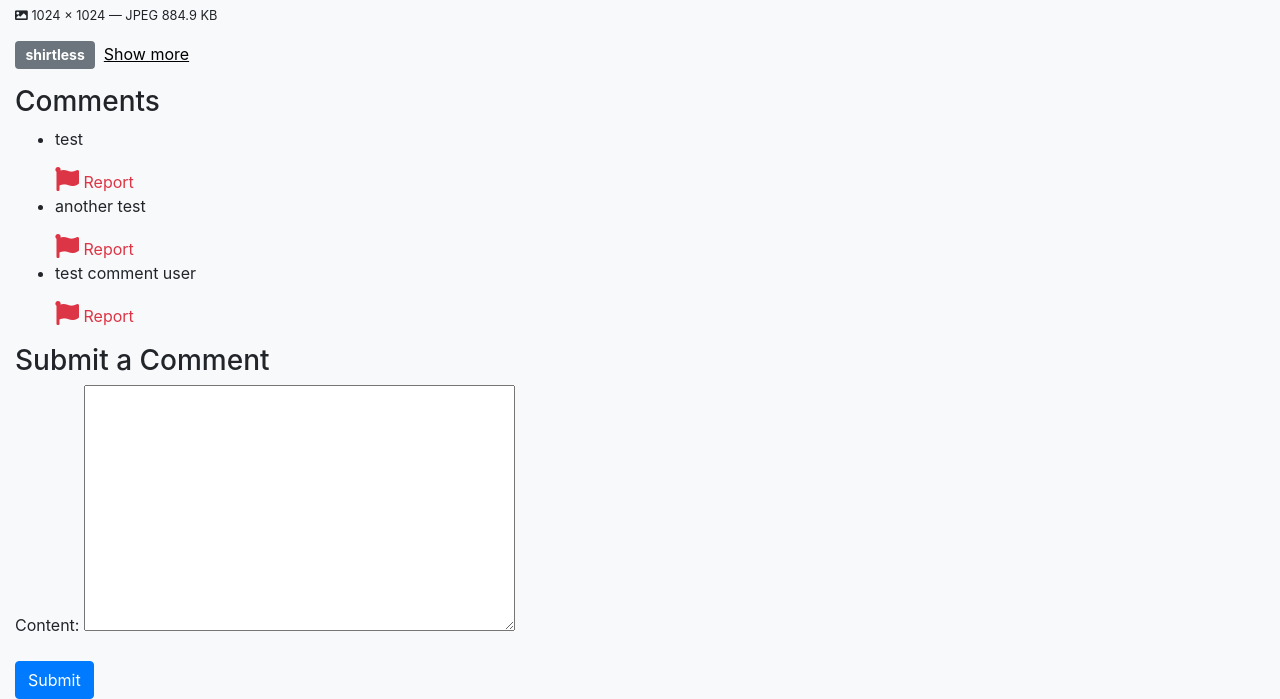
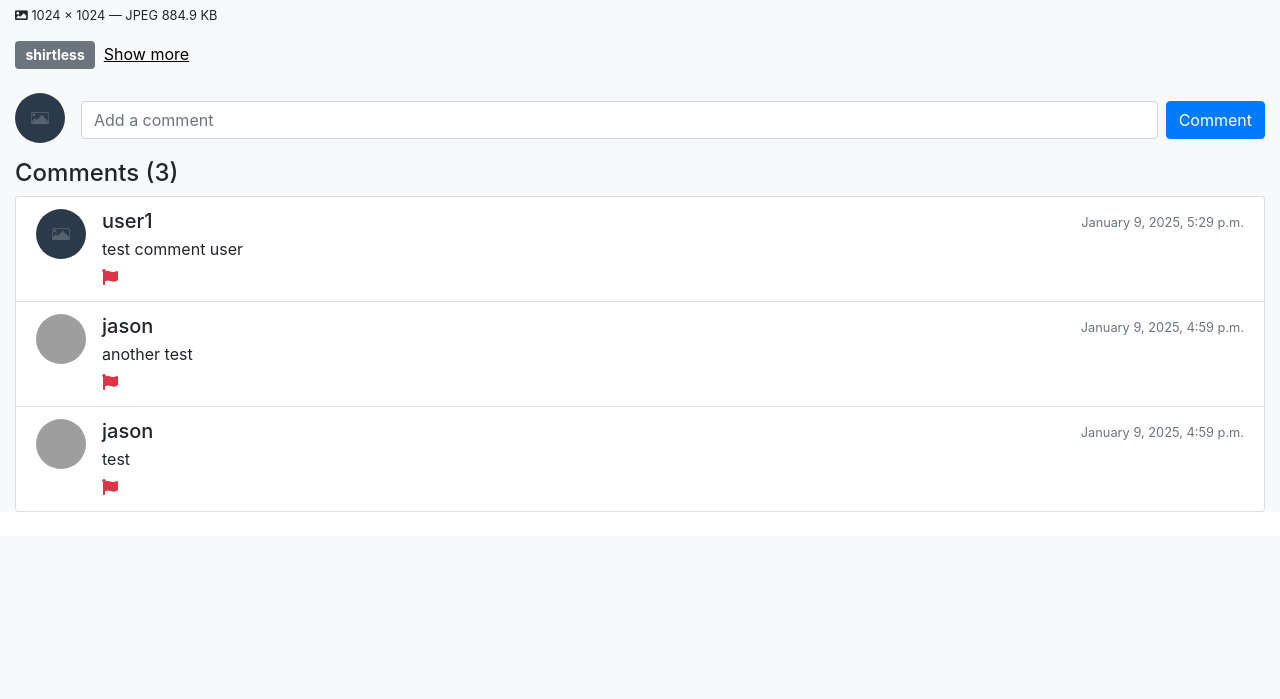
Before and after one commit to pft-jason/rainbow-media, a Django app: page /explore/image/45/ in a window 1280 px wide. Shown: the part 416-1115 px from the top of the page. After the commit the page ends 928 px from the top, so only its background shows below. Run offline with Django 4.2, Linux system fonts and the light colour scheme; data comes from the database, SQL or seed files in the repository; both versions use the stored data as it was after the commit; some libraries are stand-ins or nearby versions; grey boxes are pictures that could not be loaded.

Commit message:
Enhance comment functionality by adding a custom input field, improving comment display with user avatars, and sorting comments by creation date

```diff
--- a/gallery/forms.py
+++ b/gallery/forms.py
@@ -128,6 +128,13 @@ class UserProfileForm(forms.ModelForm):
         return instance
 
 class CommentForm(forms.ModelForm):
+    content = forms.CharField(
+        widget=forms.TextInput(attrs={
+            'class': 'form-control',
+            'placeholder': 'Add a comment',
+        })
+    )
+
     class Meta:
         model = Comment
         fields = ['content']
--- a/gallery/templates/gallery/image_detail.html
+++ b/gallery/templates/gallery/image_detail.html
@@ -1,4 +1,8 @@
 {% extends "base.html" %}
+
+{% load static %}
+
+{% load custom_filters %}
 
 {% block title %}Gallery{% endblock %}
 
@@ -100,7 +104,7 @@
             <p><i class="fas fa-image"></i> {{ image.width }} × {{ image.height }} — {{ image.format }} {{ image.size|filesizeformat }}</p>
         </div>
 
-        <div class="image-tags">
+        <div class="image-tags mb-4">
             {% for tag in image.tags.all %}
                 {% if forloop.counter <= 1 %}
                     <a href="{% url 'tagged_images' tag.id %}" class="badge badge-secondary">{{ tag.name }}</a>
@@ -113,29 +117,60 @@
             {% endif %}
         </div>
 
+        {% if image.description %}
+        <div class="card bg-light p-2 mb-4">
+
             <p>{{ image.description }}</p>
+
+        </div>
+        {% endif %}
 
 
 
+        <div class="d-flex align-items-start mb-3">
+            {% if user.userprofile.profile_picture %}
+                <img src="{{ user.userprofile.profile_picture.url }}" alt="Avatar" class="rounded-circle mr-3" style="width: 50px; height: 50px;">
+            {% else %}
+                <img src="{% static 'img/placeholder.png' %}" alt="Avatar" class="rounded-circle mr-3" style="width: 50px; height: 50px;">
+            {% endif %}
+            <form method="post" action="{% url 'submit_comment' image.id %}" class="flex-grow-1 d-flex align-items-center mt-2">
+                {% csrf_token %}
+                <div class="form-group flex-grow-1 mb-0">
+                    {{ comment_form.content }}
+                </div>
+                <button type="submit" class="btn btn-primary ml-2">Comment</button>
+            </form>
+        </div>
 
-        <h3>Comments</h3>
-        <ul>
+        <h4>Comments ({{ comments|length }})</h4>
+            <div class="comments-section mb-4">
+                <ul class="list-group">
                     {% for comment in comments %}
-                <li>
-                    <p>{{ comment.content }}</p>
+                        <li class="list-group-item">
+                            <div class="d-flex align-items-start">
+                                {% if comment.user.userprofile.profile_picture %}
+                                    <img src="{{ comment.user.userprofile.profile_picture.url }}" alt="Avatar" class="rounded-circle mr-3" style="width: 50px; height: 50px;">
+                                {% else %}
+                                    <img src="{% static 'img/placeholder.png' %}" alt="Avatar" class="rounded-circle mr-3" style="width: 50px; height: 50px;">
+                                {% endif %}
+                                <div class="flex-grow-1">
+                                    <div class="d-flex justify-content-between align-items-center">
+                                        <h5 class="mb-1">{{ comment.user.username }}</h5>
+                                        <small class="text-muted">{{ comment.created_at|date:"F j, Y, g:i a" }}</small>
+                                    </div>
+                                    <p class="mb-1">{{ comment.content }}</p>
                                     <a href="{% url 'report_comment' comment.id %}" class="text-danger">
-                        <i class="fas fa-flag" style="font-size: 24px;"></i> Report
+                                        <i class="fas fa-flag"></i>
                                     </a>
+                                </div>
+                            </div>
                         </li>
                     {% endfor %}
                 </ul>
+            </div>
 
-        <h3>Submit a Comment</h3>
-        <form method="post" action="{% url 'submit_comment' image.id %}">
-            {% csrf_token %}
-            {{ comment_form.as_p }}
-            <button type="submit" class="btn btn-primary">Submit</button>
-        </form>
+
+
     </div>
 </div>
 
@@ -163,7 +198,7 @@
         if (extraTags.length > 0 && moreTagsLink) {
             extraTags.forEach(function(tag) {
                 if (tag.style.display === 'none') {
-                    tag.style.display = 'inline';
+                    tag.style.display = 'inline-block';
                     moreTagsLink.textContent = 'Show less';
                 } else {
                     tag.style.display = 'none';
--- a/gallery/views.py
+++ b/gallery/views.py
@@ -231,7 +231,7 @@ def image_detail(request, image_id):
         user_albums = Album.objects.none()  # or handle the case when the user is not authenticated
     # TODO: set up so user can select whether comments on their images are moderated or not.
     # comments = image.comments.filter(moderation_status=ModerationStatus.APPROVED)
-    comments = image.comments.all()
+    comments = image.comments.all().order_by('-created_at')
     return render(request, 'image_detail.html', {
         'image': image,
         'comment_form': comment_form,
```
Also changed, not shown: db.sqlite3. Lines whose indentation alone changed are shown as unchanged.
